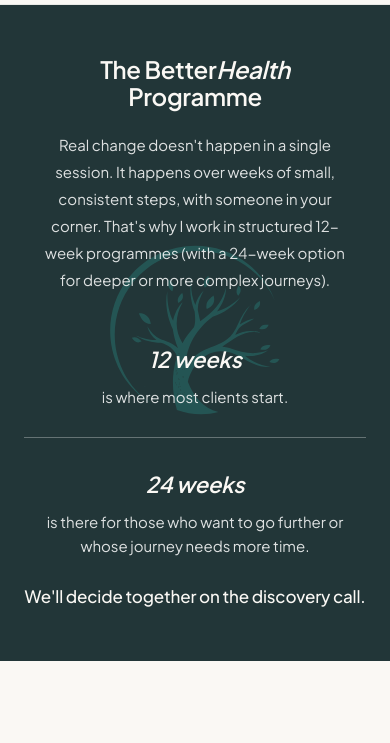
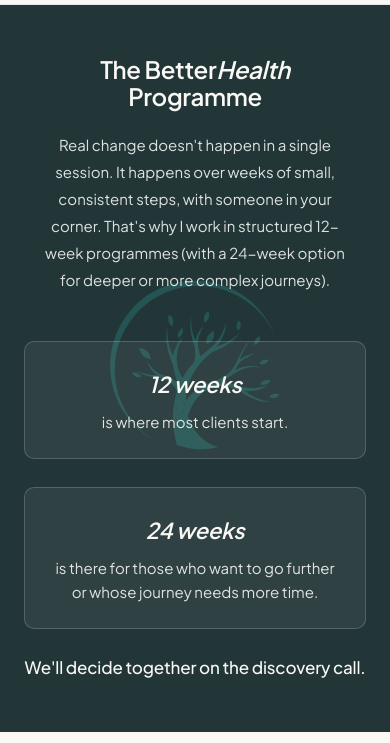
Before and after one commit to mnvvr/personal-coaching, a plain HTML site: page working-together.html in a window 390 px wide. Shown: the part 94-837 px from the top of the page. Drawn offline with Linux system fonts and the light colour scheme.

Commit message:
style: Turn duration items into standalone cards, drop the separator
Replace the border-left/border-top column divider between "12 weeks"
and "24 weeks" with two actual bordered, tinted cards — reads better
against the dark band and works the same on mobile stacking.

```diff
--- a/working-together.html
+++ b/working-together.html
@@ -506,17 +506,13 @@
         }
 
         .programme-band .duration-card {
-            border-left-color: rgba(255, 255, 255, 0.3);
+            border-color: rgba(255, 255, 255, 0.18);
+            background-color: rgba(255, 255, 255, 0.06);
         }
 
         .programme-band .duration-card:hover {
-            border-color: rgba(255, 255, 255, 0.6);
-        }
-
-        @media (max-width: 30rem) {
-            .programme-band .duration-card {
-                border-top-color: rgba(255, 255, 255, 0.3);
-            }
+            border-color: rgba(255, 255, 255, 0.4);
+            background-color: rgba(255, 255, 255, 0.1);
         }
 
         .programme-band .duration-card .duration-number {
@@ -600,28 +596,10 @@
         }
 
         .duration-card {
-            padding: 0 0 0 clamp(1.5rem, 3vw, 2.25rem);
-            border-left: 1px solid var(--border-medium);
-            transition: border-color 0.3s ease;
-        }
-
-        .duration-card:first-child {
-            padding-left: 0;
-            border-left: none;
-        }
-
-        @media (max-width: 30rem) {
-            .duration-card {
-                padding-left: 0;
-                border-left: none;
-                border-top: 1px solid var(--border-medium);
-                padding-top: clamp(1.75rem, 5vw, 2.25rem);
-            }
-
-            .duration-card:first-child {
-                border-top: none;
-                padding-top: 0;
-            }
+            padding: clamp(1.5rem, 3vw, 2rem);
+            border-radius: clamp(10px, 1.5vw, 14px);
+            border: 1px solid var(--border-medium);
+            transition: background-color 0.3s ease, border-color 0.3s ease;
         }
 
         .duration-card:hover {
```
